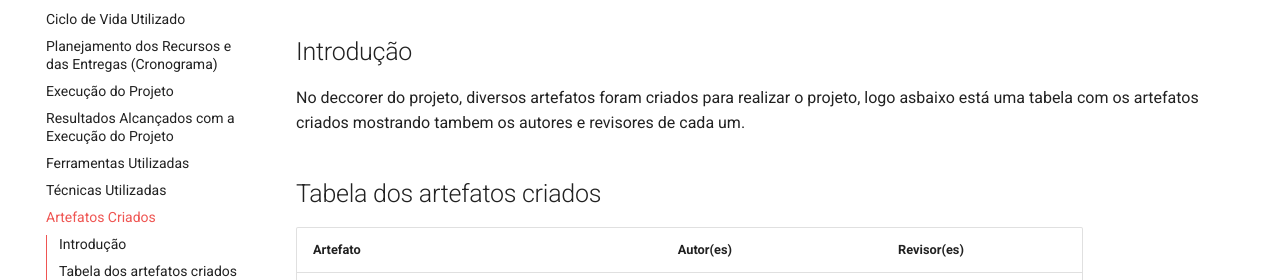
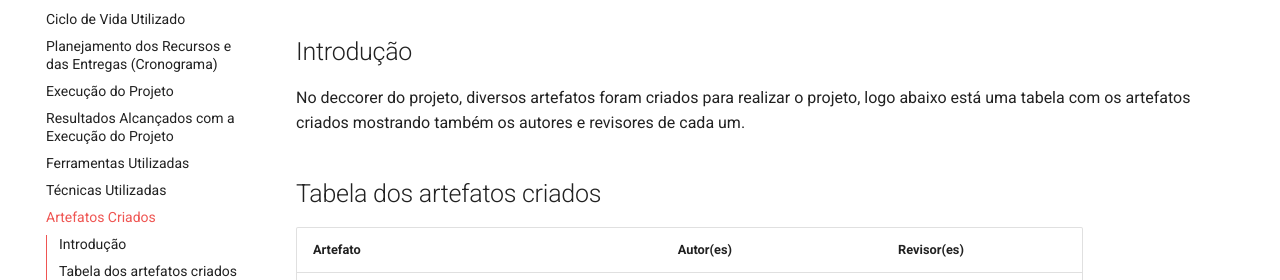
Before and after one commit to Interacao-Humano-Computador/2024.1-CBMERJ, an MkDocs documentation site: the page built from docs/entrega_final/artefatos_criados.md, in a window 1280 px wide and 900 px high. Shown: the part 194-474 px from the top of the window. Built offline with MkDocs 1.6.1 and Material for MkDocs 9.7.7, drawn with Linux system fonts in a browser that asks for light colours; comment, search, counter and statistics services are not loaded.

Commit message:
correcoes

```diff
--- a/docs/entrega_final/artefatos_criados.md
+++ b/docs/entrega_final/artefatos_criados.md
@@ -1,5 +1,5 @@
 ## Introdução
-No deccorer do projeto, diversos artefatos foram criados para realizar o projeto, logo asbaixo está uma tabela com os artefatos criados mostrando tambem os autores e revisores de cada um.
+No deccorer do projeto, diversos artefatos foram criados para realizar o projeto, logo abaixo está uma tabela com os artefatos criados mostrando também os autores e revisores de cada um.
 
 
 ## Tabela dos artefatos criados
```
Also changed, not shown: docs/entrega_final/tecnicas.md (+1 -1 lines).
